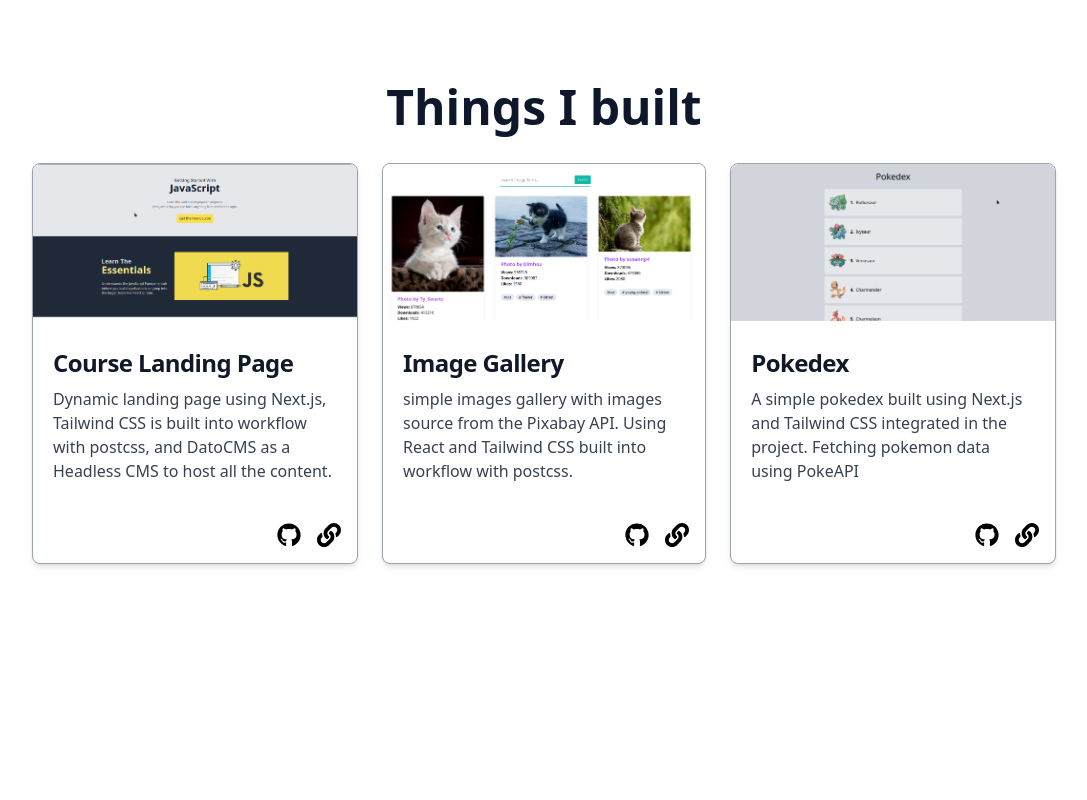
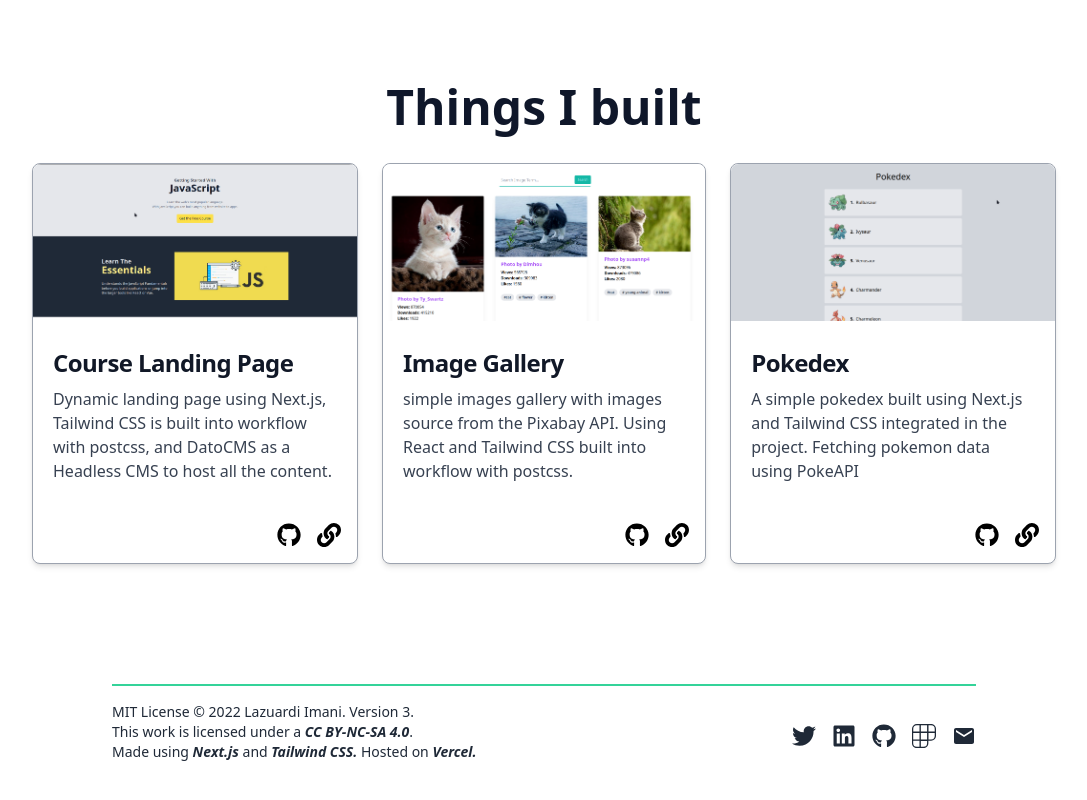
Before and after one commit to lazu-ardi/my-website, a Next.js app: page / in a window 1280 px wide. Shown: the part 1225-2025 px from the top of the page, without its empty margins (96-1183 px from the left). Before the commit the page ends 1813 px from the top, so only its background shows below. Built offline with nearby package versions, Linux system fonts and the light colour scheme.

Commit message:
feat: implement footer

```diff
--- /dev/null
+++ b/src/components/layout/Footer.tsx
@@ -0,0 +1,107 @@
+import React from 'react';
+import { FaGithub, FaLinkedin, FaTwitter } from 'react-icons/fa';
+import { MdEmail } from 'react-icons/md';
+import { SiPolywork } from 'react-icons/si';
+
+const Footer = () => {
+  return (
+    <div className="lg:mt-18 mt-12 py-6 sm:py-12 sm:pb-10">
+      <div className="mx-auto max-w-4xl px-4 text-gray-800 dark:text-white">
+        <div className="dark:border-white-300 mb-2 border-t-2 border-emerald-400 pb-2"></div>
+        <div className="flex flex-col items-center justify-between lg:flex-row">
+          <p className="pb-2 text-sm sm:text-center lg:text-left">
+            MIT License © 2022 Lazuardi Imani. Version 3.
+            <br />
+            This work is licensed under a{' '}
+            <a
+              rel="license"
+              className="font-bold italic no-underline decoration-emerald-400 hover:text-emerald-600 hover:underline"
+              href="http://creativecommons.org/licenses/by-nc-sa/4.0/"
+            >
+              CC BY-NC-SA 4.0
+            </a>
+            .
+            <br />
+            Made using{' '}
+            <a
+              href="https://nextjs.org/"
+              className="font-bold italic no-underline decoration-emerald-400 hover:text-emerald-600 hover:underline"
+            >
+              Next.js
+            </a>{' '}
+            and{' '}
+            <a
+              href="https://tailwindcss.com/"
+              className="font-bold italic no-underline decoration-emerald-400 hover:text-emerald-600 hover:underline"
+            >
+              {' '}
+              Tailwind CSS.{' '}
+            </a>
+            Hosted on{' '}
+            <a
+              href="https://vercel.com/"
+              className="font-bold italic no-underline decoration-emerald-400 hover:text-emerald-600 hover:underline"
+            >
+              {' '}
+              Vercel.
+            </a>
+          </p>
+          <div className="flex flex-wrap space-x-2 pt-2 font-medium sm:space-x-4 lg:pt-0">
+            <a
+              href="https://twitter.com/lazu_rd"
+              className={
+                'hover:text-emerald-600 hover:dark:text-cyan-400 transition delay-150 duration-300 ease-in-out hover:-translate-y-1 hover:scale-110'
+              }
+              target="_blank"
+              rel="noreferrer"
+            >
+              <FaTwitter className="text-2xl" />
+            </a>
+            <a
+              href="https://www.linkedin.com/in/lazu-ardi/"
+              className={
+                'hover:text-emerald-600 hover:dark:text-cyan-400 transition delay-150 duration-300 ease-in-out hover:-translate-y-1 hover:scale-110'
+              }
+              target="_blank"
+              rel="noreferrer"
+            >
+              <FaLinkedin className="text-2xl" />
+            </a>
+            <a
+              href="https://github.com/lazu-ardi"
+              className={
+                'hover:text-emerald-600 hover:dark:text-cyan-400 transition delay-150 duration-300 ease-in-out hover:-translate-y-1 hover:scale-110'
+              }
+              target="_blank"
+              rel="noreferrer"
+            >
+              <FaGithub className="text-2xl" />
+            </a>
+            <a
+              href="https://www.polywork.com/lazu_ardi"
+              className={
+                'hover:text-emerald-600 hover:dark:text-cyan-400 transition delay-150 duration-300 ease-in-out hover:-translate-y-1 hover:scale-110'
+              }
+              target="_blank"
+              rel="noreferrer"
+            >
+              <SiPolywork className="text-2xl" />
+            </a>
+            <a
+              href="mailto:lazuardi_imani@pm.me"
+              className={
+                'hover:text-emerald-600 hover:dark:text-cyan-400 transition delay-150 duration-300 ease-in-out hover:-translate-y-1 hover:scale-110'
+              }
+              target="_blank"
+              rel="noreferrer"
+            >
+              <MdEmail className="text-2xl" />
+            </a>
+          </div>
+        </div>
+      </div>
+    </div>
+  );
+};
+
+export default Footer;
--- a/src/pages/_app.tsx
+++ b/src/pages/_app.tsx
@@ -1,5 +1,6 @@
 import { ThemeProvider } from 'next-themes';
 import type { AppProps } from 'next/app';
+import Footer from '../components/layout/Footer';
 import Navbar from '../components/navigation/Navbar';
 import '../styles/globals.css';
 
@@ -9,6 +10,7 @@ function MyApp({ Component, pageProps }: AppProps) {
       <ThemeProvider attribute="class" enableSystem={false}>
         <Navbar />
         <Component {...pageProps} />
+        <Footer />
       </ThemeProvider>
     </>
   );
```
